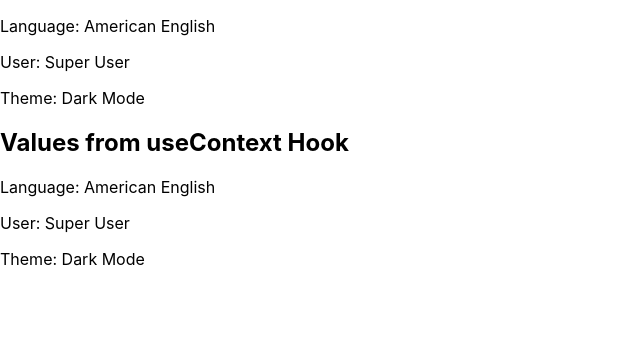
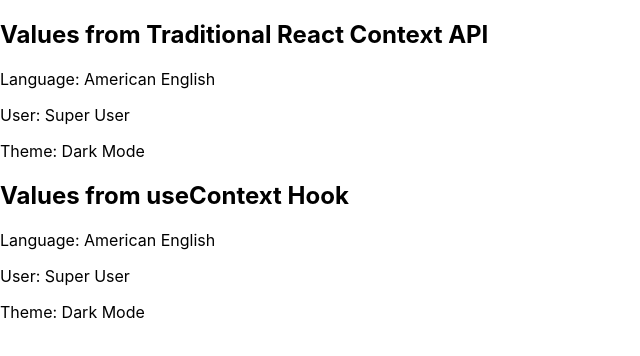
Before and after one commit to alchemist09/react-hooks-fun, a React (Create React App) app: page / in a window 1280 px wide. Shown: the top 356 px of the page, without its empty margins (0-640 px from the left). Built offline with nearby package versions, Linux system fonts and the light colour scheme.

Commit message:
Adds header that describes values consumed from traditional react context API

```diff
--- a/src/components/useContext/RandomClass.js
+++ b/src/components/useContext/RandomClass.js
@@ -6,6 +6,7 @@ class RandomClass extends Component {
   render() {
     return (
       <div>
+        <h2>Values from Traditional React Context API</h2>
         <ClassContext />
         <h2>Values from useContext Hook</h2>
         <HookContext />
```
